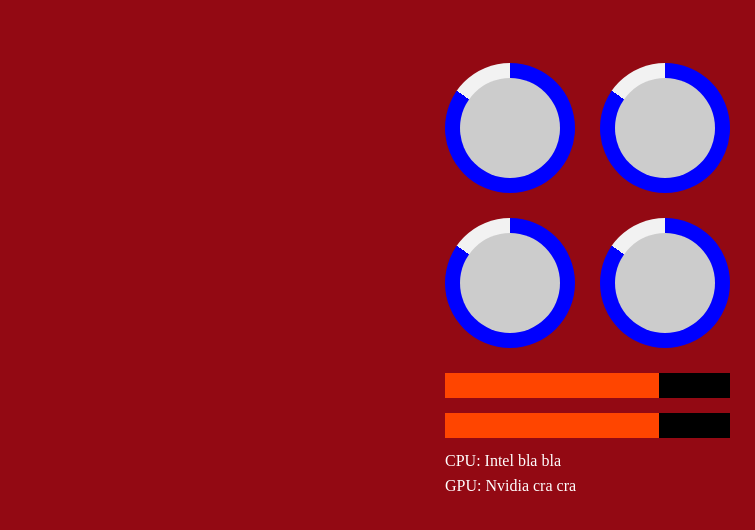
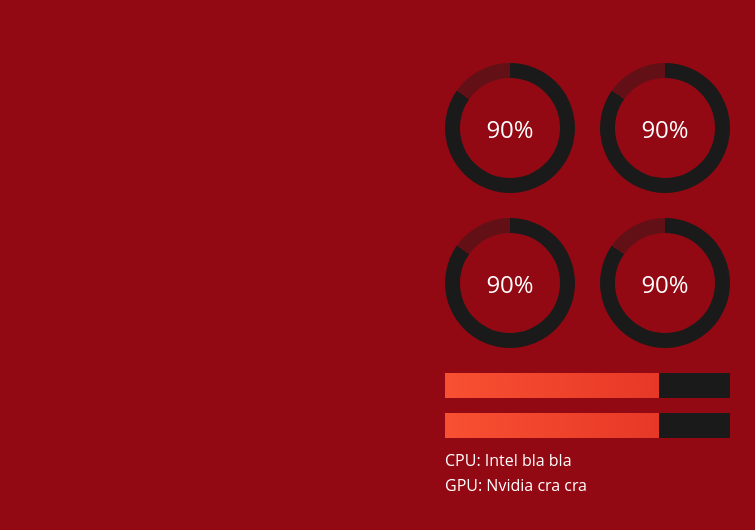
Before and after one commit to Salies/watcher-gui, an Electron app: page index.html in a window 800 px wide. Shown: the part 120-650 px from the top of the page, 45-800 px from the left. Drawn offline with Linux system fonts and the light colour scheme; a web font is replaced by a local one.

Commit message:
Styles 'n stuff

```diff
--- a/index.html
+++ b/index.html
@@ -4,21 +4,30 @@
         <meta charset="UTF-8">
         <meta http-equiv="Content-Security-Policy" content="default-src 'self'; script-src 'self'">
         <meta http-equiv="X-Content-Security-Policy" content="default-src 'self'; script-src 'self'">
+        <link href="./resources/fonts/OpenSans-Regular.ttf" rel="stylesheet">
         <link href="styles/main.css" rel="stylesheet">
         <title>Watcher</title>
     </head>
     <body>
         <div id="wrapper">
-            <img src="./resources/rubyrose-bbtag-scythe.gif" class="character"/>
+            <img src="./resources/img/rubyrose-bbtag-scythe.gif" class="character"/>
 
             <div class="monitor">
                 <div>
-                    <div class="chart"></div>
-                    <div class="chart"></div>
+                    <div class="chart">
+                        <span>90%</span>
+                    </div>
+                    <div class="chart">
+                        <span>90%</span>
+                    </div>
                 </div>
                 <div>
-                    <div class="chart"></div>
-                    <div class="chart"></div>
+                    <div class="chart">
+                        <span>90%</span>
+                    </div>
+                    <div class="chart">
+                        <span>90%</span>
+                    </div>
                 </div>
                 <div>
                     <div class="bar">
--- a/styles/main.css
+++ b/styles/main.css
@@ -1,6 +1,7 @@
 body{
     background-color:#930913;
     margin:0;
+    font-family: 'Open Sans', sans-serif;
 }
 
 #wrapper{
@@ -43,21 +44,32 @@ body{
 }
 
 .chart{
+    position: relative;
     width:100px;
     height:100px;
     display: block;
     float:left;
     border-radius: 50%;
     border: 15px solid transparent;
-    background: linear-gradient(#ccc,#ccc) padding-box,
-                linear-gradient(35deg, blue 50%,transparent 0) border-box,
-                linear-gradient(to right, #f2f2f2 50%,blue 0) border-box;
+    background: linear-gradient(#930913,#930913) padding-box,
+                linear-gradient(35deg, #1a1a1a 50%,transparent 0) border-box,
+                linear-gradient(to right, rgba(26,26,26, .4) 50%,#1a1a1a 0) border-box;
+}
+
+.chart span{
+    display: block;
+    position: absolute;
+    top:50%;
+    left:50%;
+    transform:translate(-50%, -50%);
+    font-size:24px;
+    color:#fff;
 }
 
 .bar{
     width:100%;
     height:25px;
-    background:black;
+    background:#1a1a1a;
 }
 
 .bar:first-of-type{
@@ -66,6 +78,6 @@ body{
 
 .bar > div{
     height:25px;
-    background:orangered;
+    background: linear-gradient(to right, #f85032, #e73827);
     width:75%;
 }
```
